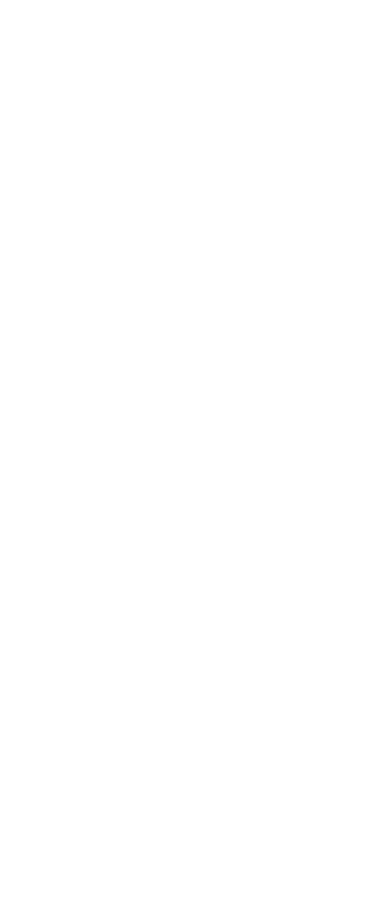
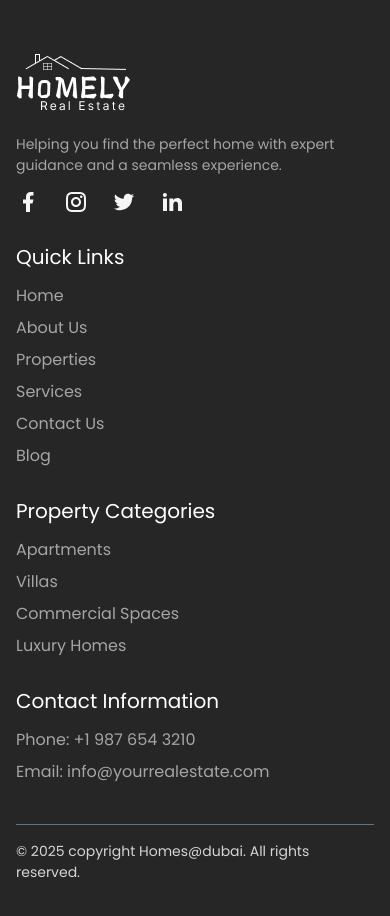
Before and after one commit to Blu-dev24/Real-Estate-Project, a React (Vite) app: page / in a window 390 px wide. Shown: the part 8100-9016 px from the top of the page. Before the commit the page ends 8094 px from the top, so only its background shows below. Built offline with nearby package versions, Linux system fonts and the light colour scheme.

Commit message:
Footer complete

```diff
--- a/src/App.jsx
+++ b/src/App.jsx
@@ -8,6 +8,7 @@ import Team from './components/Team.jsx'
 import Testimonials from './components/Testimonials.jsx'
 import Blog from './components/Blog.jsx'
 import Cta from './components/Cta.jsx'
+import Footer from './components/Footer.jsx'
 
 const App = () => {
   return (
@@ -23,6 +24,7 @@ const App = () => {
       <Blog/>
       <Cta/>
     </main>
+    <Footer/>
     </>
   )
 }
--- /dev/null
+++ b/src/components/Footer.jsx
@@ -0,0 +1,52 @@
+import React from 'react'
+import { footerListItems, footerSocialIcons } from '../constant/data'
+
+const Footer = () => {
+    return (
+        <footer className="bg-neutral-800 text-neutral-100 pb-9 pt-[60px] ">
+            <div className="container">
+                {/* {footer top} */}
+                <div className='grid gap-7 sm:grid-cols-2 md:grid-cols-4'>
+                    {/* footer brand */}
+                    <div>
+                        <a href="#" className='inline-block'>
+                            <img src="/images/Logo.png" alt="footer logo" />
+                        </a>
+
+                        <p className="my-[14px] text-neutral-50/60">
+                            Helping you find the perfect home with expert guidance and a seamless experience.
+                        </p>
+
+                        <div className="flex gap-6">
+                            {footerSocialIcons.map(item =>(
+                                <a href="" className='hover:text-sky-500 transition-colors'>{item.icon}</a>
+                            ))}
+                        </div>
+                    </div>
+                    {/* Footer List */}
+                    {footerListItems.map(item =>(
+                        <div key={item.id}>
+                            <p className='text-white text-xl fort-bold mb-3'>{item.title}</p>
+                            <ul className="grid gap-2">
+                                {item.links.map((link,index)=>(
+                                    <li key={index}>
+                                        <a href="#" className='text-neutral-50/60 hover:text-neutral-100 transition'>
+                                            {link.label}
+                                        </a>
+                                    </li>
+                                ))}
+                            </ul>
+                        </div>
+                    ))}
+                </div>
+                {/* Footer Bottom */}
+                <div className="grid gap-4 md:mt-20 mt-10">
+                    <div className="w-full h-[1px] bg-gray-500"></div>
+                    <p className='text-white/80'>&copy; {new Date().getFullYear()} copyright Homes@dubai. All rights reserved.</p>
+                </div>
+            </div>
+        </footer>
+    )
+}
+
+export default Footer
```
